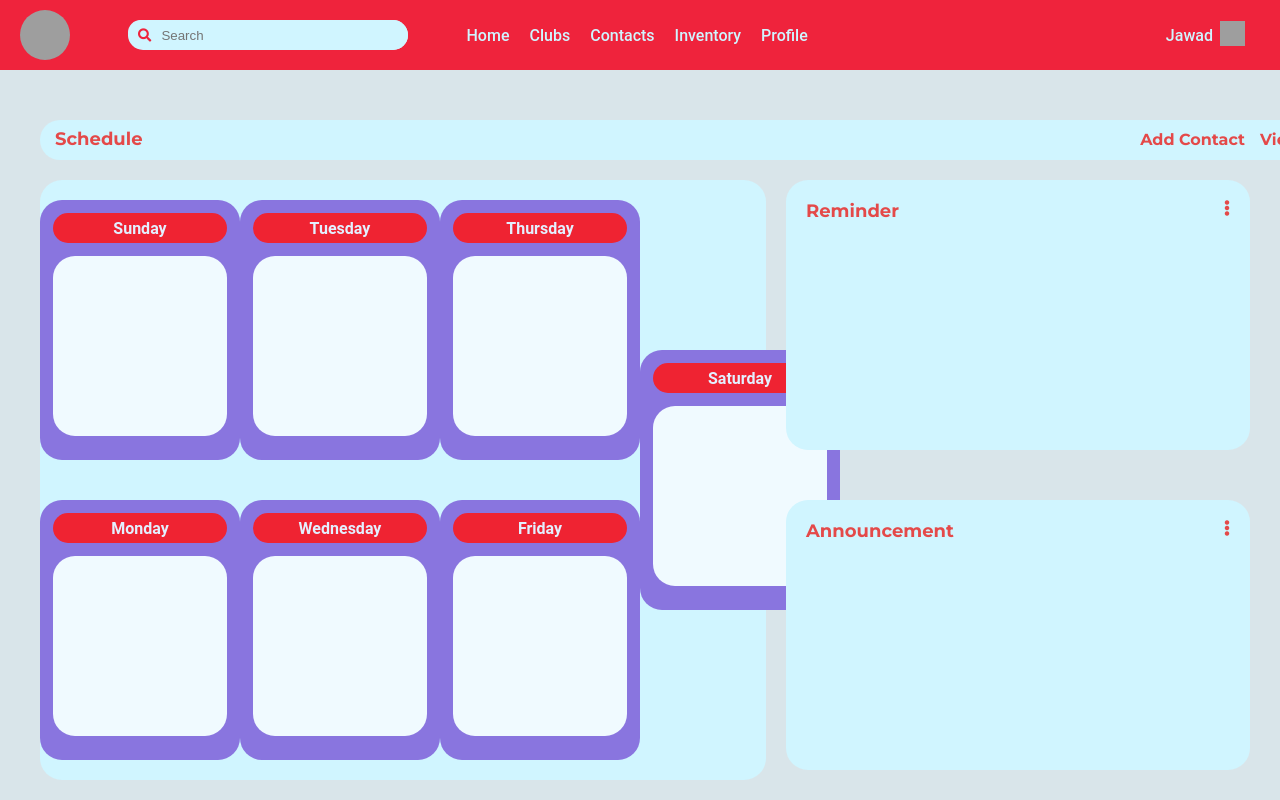
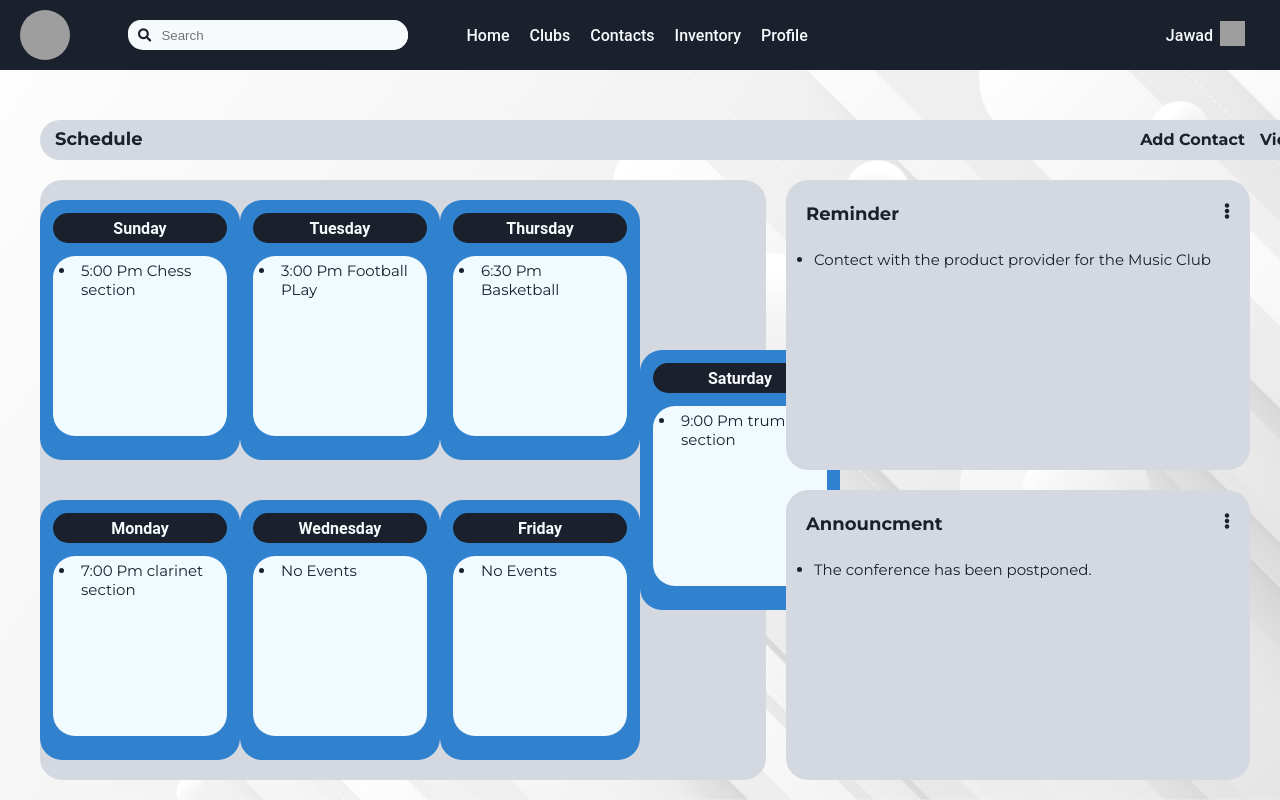
Before and after one commit to Jawad-Y/Club-Mangementt, a React (Vite) app in the folder react-club/: page / in a window 1280 px wide. Shown: the top 800 px of the page. Built offline with nearby package versions, Linux system fonts and the light colour scheme; grey boxes are pictures that could not be loaded.

Commit message:
Enhancing the syle" and fixing some issues

```diff
--- a/react-club/src/compounents/Home.jsx
+++ b/react-club/src/compounents/Home.jsx
@@ -1,16 +1,38 @@
-export default function Home()
-{
-    const weekdays = ["Sunday", "Monday", "Tuesday", "Wednesday", "Thursday", "Friday", "Saturday"];
-    return(
+import { Link } from "react-router-dom";
+export default function Home() {
+  const weekdays = [
+    "Sunday",
+    "Monday",
+    "Tuesday",
+    "Wednesday",
+    "Thursday",
+    "Friday",
+    "Saturday",
+  ];
+  const events = [
+    "5:00 Pm Chess section",
+    "7:00 Pm clarinet section",
+    "3:00 Pm Football PLay",
+    "No Events",
+    "6:30 Pm Basketball",
+    "No Events",
+    "9:00 Pm trumpet section ",
+  ];
+  return (
     <>
-            <div className="emptyspace"> <p></p></div>
+      <div className="emptyspace">
+        {" "}
+        <p></p>
+      </div>
       <div className="clubschedulee">
-                <div className="scheduale"><p>Schedule</p></div>
+        <div className="scheduale">
+          <p>Schedule</p>
+        </div>
         <div className="buttons-cont">
           <div>
-                                    <button className="buttons">Add Contact</button>
-                                    <button className="buttons">View Clubs</button>
-                                    <button className="buttons">Add Event</button>
+            <button className="buttons"><Link to="/Contacts" className="clubs-cards-link">Add Contact</Link></button>
+            <button className="buttons"><Link to="/ClubPage" className="clubs-cards-link">View Clubs</Link></button>
+            <button className="buttons"><Link className="clubs-cards-link">Add Event</Link></button>
           </div>
         </div>
       </div>
@@ -22,13 +44,18 @@ export default function Home()
               <div className="day">
                 <p>{day}</p>
               </div>
-                    <div className="event"></div>
+              <div className="event">
+                <ul>
+                  <li className="event-det">{events[index]}</li>
+                </ul>
+              </div>
             </div>
           ))}
         </div>
 
         <div className="right-cont">
           <div className="reminder-cont">
+                <div className="reminder-cont-top">
                   <div className="reminder">
                     <p>Reminder</p>
                   </div>
@@ -36,17 +63,23 @@ export default function Home()
                     <i className="fas fa-ellipsis-v"></i>
                   </div>
                 </div>
-
-                <div className="anno-cont">
+                <div className="reminder-details"><ul><li><p>Contect with the product provider for the Music Club</p></li></ul></div>
+          </div>
+          <div className="ano-cont">
+                <div className="ano-cont-top">
                   <div className="anno">
-                    <p>Announcement</p>
+                    <p>Announcment</p>
                   </div>
                   <div className="add-3dots">
                     <i className="fas fa-ellipsis-v"></i>
                   </div>
                 </div>
+                <div className="ano-details"><ul><li><p>The conference has been postponed.</p></li></ul></div>
+          </div>
+
+
         </div>
       </div>
     </>
-    )
-};
+  );
+}
--- a/react-club/src/css/ClubDetails.css
+++ b/react-club/src/css/ClubDetails.css
@@ -11,8 +11,8 @@
     padding:10px;
     border-radius:22px;
     font-size: 20px;
-    background-color:var(--maincolor) ;
-    color:var(--third);
+    color:var(--background) ;
+    background-color:var(--second);
     font-family: 'Montserrat', sans-serif;
     font-weight: 700;
     cursor: pointer;
@@ -54,7 +54,7 @@
 {
     display: flex;
     justify-content: space-between;
-
+    background-color: none;
     margin-top:60px ;
 }
 .Add-Class button
@@ -85,7 +85,7 @@
     margin-top:60px ;
     width:725px;
     color:var(--maincolor);
-    background-color: var(--background);
+    background-color: var(--third);
     font-family: 'Montserrat', sans-serif;
     font-weight: 700;
     border: none;
@@ -102,6 +102,7 @@
     border-radius: 22px;
     background-color: var(--background)
     ;
+
     width: 1450px;
     height:auto;
 }
--- a/react-club/src/css/club.css
+++ b/react-club/src/css/club.css
@@ -1,7 +1,11 @@
-:root { --maincolor: #e44949 }
-:root { --background: #d0f5ff }
-:root { --second: #8975df }
-:root { --third:  #d9e5ea}
+:root {
+    --maincolor: #1A202C;
+    --background: #F7FAFC;
+    --second: #3182CE;
+    --third: #d4d9e1;
+}
+
+
 
 .club-add-cont
 {
@@ -10,6 +14,8 @@
     width: 1450px;
     height: 60px;
     border-bottom: 5px solid var(--maincolor);
+    background-color:none ;
+    color:var(--background) ;
     padding-bottom: 30px;
     margin-left: 40px;
     padding-top: 140px;
@@ -18,6 +24,8 @@
 .addclub-cont
 {
     display:flex;
+    color:var(--background);
+    background-color:var(--background) ;
     align-items: center;
 }
 .addclub button
@@ -27,7 +35,7 @@
     border-radius:20px;
     font-size: large;
     background-color:var(--maincolor) ;
-    color:var(--third);
+    color:var(--background);
     font-family: 'Montserrat', sans-serif;
     font-weight: 700;
     cursor: pointer;
@@ -46,7 +54,7 @@
     border-radius:20px;
     font-size: 20px;
     background-color:var(--maincolor) ;
-    color:var(--third);
+    color:var(--background);
     font-family: 'Montserrat', sans-serif;
     font-weight: 700;
     cursor: pointer;
@@ -61,9 +69,10 @@
     margin-top: 50px;
     margin-left: 40px;
     border-radius: 22px;
-    background-color: var(--background)
+    background-color: var(--third)
     ;
     width: 1450px;
+    padding: 5px;
     height:auto;
 }
 .clubs-cards
@@ -111,7 +120,9 @@
     width: 100%;
     height: 100%;
 }
-
+.clubs-cards-link:hover {
+    color: #8D99AE;
+  }
 .no-added-clubs
 {
     display:flex;
--- a/react-club/src/css/contact-table.css
+++ b/react-club/src/css/contact-table.css
@@ -1,14 +1,4 @@
-* {
-  margin: 0;
-  padding: 0;
-  box-sizing: border-box;
-}
 
-body {
-  background-color: var(--third);
-  margin: 0;
-  padding: 0;
-}
 
 .container12 {
     max-width: 1200px;
--- a/react-club/src/css/contacts.css
+++ b/react-club/src/css/contacts.css
@@ -1,21 +1,11 @@
-* {
-  margin: 0;
-  padding: 0;
-  box-sizing: border-box;
-}
 
-body {
-  background-color: var(--third);
-  margin: 0;
-  padding: 0;
-}
 
 .name-buttons-cont {
   display: flex;
   justify-content: space-between;
   width: 1445px;
   height: 40px;
-  background-color: var(--background);
+  background-color: var(--third);
 
   padding: 0;
   margin-left: 40px;
@@ -36,7 +26,7 @@ body {
   padding-top: 0px;
   margin-right: 15px;
   font-size: large;
-  color: var(--maincolor);
+  color: var(--background);
   font-family: "Montserrat", sans-serif;
   font-weight: 700;
   gap: 15px;
@@ -113,8 +103,7 @@ body {
   padding: 7px;
   border-radius: 4px;
   cursor: pointer;
-  background-color: var(--background);
-  gap: 4px;
+  background-color: var(--third);
    font-size: large;
 font-family: "Montserrat", sans-serif;
   font-weight: 700;
--- a/react-club/src/css/home.css
+++ b/react-club/src/css/home.css
@@ -1,203 +1,238 @@
-
 * {
   margin: 0;
   padding: 0;
   box-sizing: border-box;
 }
-body
-{
-    background-color: var(--third);
+
+body::before {
+  content: "";
+  position: absolute;
+  top: 0;
+  left: 0;
+  right: 0;
+  bottom: 0;
+  background-image: url("../assets/backgroundimagejpg.jpg");
+  background-size: cover;
+  background-position: center;
+  background-attachment: fixed;
+  opacity: 0.3;
+  z-index: -1;
   margin: 0;
   padding: 0;
+}
 
+.rooot {
+  position: relative;
+  height: 5px;
 }
-.rooot
-{position: relative;
-height: 5px;}
-.emptyspace
-{
+.emptyspace {
   padding-top: 120px;
 }
-.clubschedulee
-  {
+.clubschedulee {
   display: flex;
   justify-content: space-between;
   width: 1445px;
   height: 40px;
-    background-color: var(--background);
+  background-color: var(--third);
   padding: 0;
   margin-left: 40px;
-    border-radius:22px;
+  border-radius: 22px;
 }
-.scheduale
-{
+.scheduale {
   padding-top: 8px;
   padding-left: 15px;
 
   font-size: large;
-    color:var(--maincolor);
-    font-family: 'Montserrat', sans-serif;
+  color: var(--maincolor);
+  font-family: "Montserrat", sans-serif;
   font-weight: 700;
 }
-.buttons-cont
-{
+.buttons-cont {
   padding-top: 8px;
   margin-right: 15px;
   font-size: large;
-    color:var(--maincolor);
-    font-family: 'Montserrat', sans-serif;
+  color: var(--third);
+  font-family: "Montserrat", sans-serif;
   font-weight: 700;
 }
-.buttons
-{
+.buttons {
   padding-top: px;
   margin-right: 15px;
   background: none;
-    border:none;
-    font-size:medium;
-    color:var(--maincolor);
-    font-family: 'Montserrat', sans-serif;
+  border: none;
+  font-size: medium;
+  color: var(--maincolor);
+  font-family: "Montserrat", sans-serif;
   font-weight: 700;
   cursor: pointer;
 }
-.sch-container
-{
-    display:flex;
-    border:0px solid black;
+.sch-container {
+  display: flex;
+  border: 0px solid black;
   width: 63%;
-    height:600px;
+  height: 600px;
   margin-left: 40px;
   margin-top: 20px;
   flex-wrap: wrap;
   justify-content: space-between;
-    background-color: var(--background);
-    border-radius:22px;
+  background-color: var(--third);
+  border-radius: 22px;
   flex-direction: column;
-
 }
 
-.card
-{
+.card {
   width: 200px;
   height: 260px;
-    margin:auto;
+  margin: auto;
 
   border: 00px solid black;
   background-color: var(--second);
-    border-radius:22px;
-
+  border-radius: 22px;
 }
 
-.day
-{
-    display:flex;
+.day {
+  display: flex;
   width: 174px;
   height: 30px;
 
-    background-color:#ef2332 ;
-    border-radius:22px;
-    margin : 13px;
+  background-color: var(--maincolor);
+  border-radius: 22px;
+  margin: 13px;
   align-items: center;
   justify-content: center;
-    color: #e3f0ff;
+  color: var(--background);
   font-weight: 600;
-    font-family: 'Roboto', sans-serif;
+  font-family: "Roboto", sans-serif;
 }
 
-.event
-{
+.event {
   display: flex;
   width: 174px;
   height: 180px;
-    margin:auto;
+  margin: auto;
 
   border: 0px solid black;
   background-color: #f0faff;
-    border-radius:22px;
-
-
+  border-radius: 22px;
 }
-
+.event-det {
+  width: 150px;
+  margin-left: 23px;
+  font-size: 15px;
+  color: var(--maincolor);
+  font-family: "Montserrat", sans-serif;
+  font-weight: 400;
+  padding: 5px;
+}
 .container-home {
   display: flex;
   gap: 20px;
   margin-bottom: 200px;
 }
-
-
-.reminder-cont
-{
-    display:flex;
-    border:0px solid black;
+.reminder-cont-top {
+  display: flex;
+  border: 0px solid black;
   width: 464px;
-    height:270px;
+  margin-right: 30px;
+  margin-top: 3px;
+  background-color: var(--third);
+  border-radius: 22px;
+  justify-content: space-between;
+}
+.reminder-cont {
+  border: 0px solid black;
+  width: 464px;
+  height: 290px;
   margin-right: 30px;
   margin-top: 20px;
-    background-color: var(--background);
-    border-radius:22px;
+  background-color: var(--third);
+  border-radius: 22px;
   justify-content: space-between;
 }
-.anno-cont
-{
-    display:flex;
-    border:0px solid black;
+.reminder-details {
   width: 464px;
-    height:270px;
-    margin-right: 30px;
-    margin-top: 50px;
-    justify-content: space-between;
-    background-color: var(--background);
-    border-radius:22px;
+  margin-left: 23px;
+  font-size: 15px;
+  color: var(--maincolor);
+  font-family: "Montserrat", sans-serif;
+  font-weight: 400;
+  padding: 5px;
+  padding-top: 25px;
 }
 
+.ano-cont-top {
+  display: flex;
+  border: 0px solid black;
+  width: 464px;
+  margin-right: 30px;
+  margin-top: 3px;
+  background-color: var(--third);
+  border-radius: 22px;
+  justify-content: space-between;
+}
+.ano-cont {
+  border: 0px solid black;
+  width: 464px;
+  height: 290px;
+  margin-right: 30px;
+  margin-top: 20px;
+  background-color: var(--third);
+  border-radius: 22px;
+  justify-content: space-between;
+}
+.ano-details {
+  width: 464px;
+  margin-left: 23px;
+  font-size: 15px;
+  color: var(--maincolor);
+  font-family: "Montserrat", sans-serif;
+  font-weight: 400;
+  padding: 5px;
+  padding-top: 25px;
+}
 
-.right-cont
-{
+.right-cont {
   display: flex;
   flex-direction: column;
   align-content: center;
 }
 
-.reminder
-{
+.reminder {
   margin-top: 20px;
   margin-left: 20px;
   font-size: large;
-    color:var(--maincolor);
-    font-family: 'Montserrat', sans-serif;
+  color: var(--maincolor);
+  font-family: "Montserrat", sans-serif;
   font-weight: 700;
 }
 
-.anno
-{
+.anno {
   margin-top: 20px;
   margin-left: 20px;
   font-size: large;
-    color:var(--maincolor);
-    font-family: 'Montserrat', sans-serif;
+  color: var(--maincolor);
+  font-family: "Montserrat", sans-serif;
   font-weight: 700;
 }
 
-.add-3dots
-{
+.add-3dots {
   display: flex;
   padding-right: 20px;
   padding-top: 20px;
-    color:var(--maincolor);
+  color: var(--maincolor);
   background: none;
   border: none;
   cursor: pointer;
 }
 
-.add-3dots-sch
-{
+.add-3dots-sch {
   display: flex;
   justify-content: flex-end;
   width: 200px;
   height: 70px;
-    margin-top:20px;
-    margin-left:20px;
-    color:var(--maincolor);
+  margin-top: 20px;
+  margin-left: 20px;
+  color: var(--maincolor);
   background: none;
   border: none;
   cursor: pointer;
--- a/react-club/src/css/top.css
+++ b/react-club/src/css/top.css
@@ -1,8 +1,3 @@
-* {
-  margin: 0;
-  padding: 0;
-  box-sizing: border-box;
-}
 
 .header
 {
@@ -15,16 +10,16 @@
   display: flex;
   align-items: center;
   justify-content: space-between;
-  background-color: #EF233C;
+  background-color: var(--maincolor);
   padding: 10px 20px;
-  color: #d0f5ff;
+  color: var(--background);
   font-family: 'Roboto', sans-serif;
   font-weight: 500;
 
 }
 
 .navbar a {
-  color: #d0f5ff;
+  color:var(--background);
   text-decoration: none;
   font-size: 16px;
 }
@@ -61,8 +56,8 @@
 .inputcontainer
 {
   display: flex;
-  background-color: #d0f5ff;
-  color:#EF233C;
+  background-color: var(--background);
+  color:var(--maincolor);
   height: 30px;
   gap : 3px;
   border-radius: 50px;
@@ -74,7 +69,7 @@
   margin-top : 6px;
   margin-left : 6px;
   cursor: pointer;
-  color:#EF233C;
+  color:var(--maincolor);
   height: 30px;
 
 }
@@ -84,7 +79,7 @@
   height: 30px;
 
   padding: 3px;
-  background-color:#d0f5ff;
+  background-color:var(--background);
   border-radius: 50px;
   border: none;
 
@@ -94,8 +89,8 @@
 
 .searchbar button
 {
-  background-color: #d0f5ff;
-  color: #EF233C;
+  background-color: var(--background);
+  color: var(--maincolor);
   padding: 3px 4px;
   border-radius: 50px;
   border: none;
@@ -117,11 +112,7 @@
 {
 padding-top: 150px;
 padding-left: 30px;
-font-size: 40px;
 
-font-family: 'Poppins', sans-serif;
-font-weight: 700;
-color: #2B2D42;
 }
 
 .container
```
Also changed, not shown: react-club/src/assets/backgroundimagejpg.jpg (added). Lines whose indentation alone changed are shown as unchanged.
